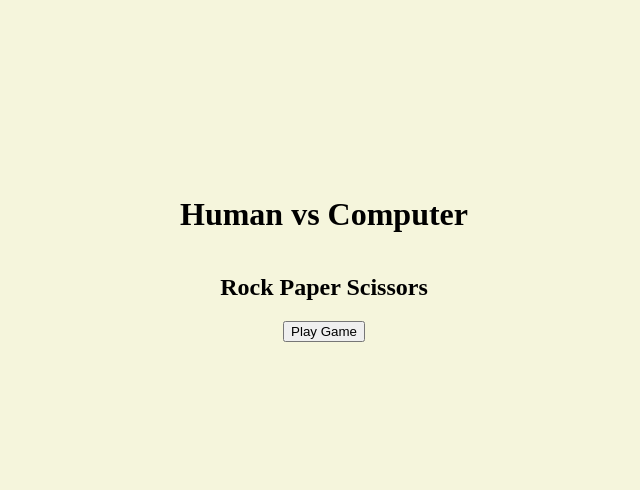
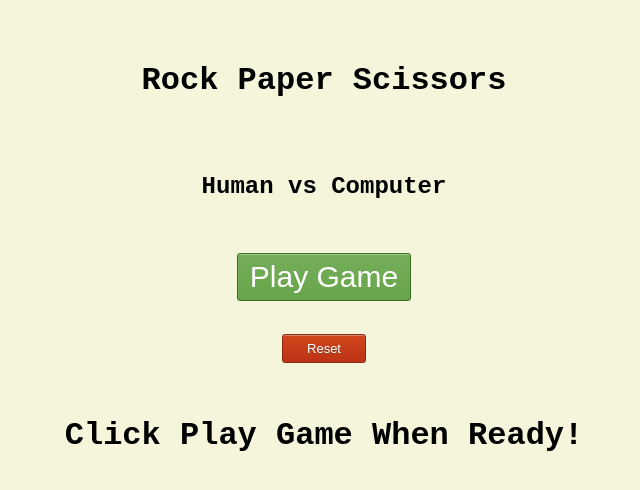
Before and after one commit to ranyeezy/RockPaperScissors, a plain HTML site: page index.html in a window 1280 px wide. Shown: the whole page, without its empty margins (316-956 px from the left). Drawn offline with Linux system fonts and the light colour scheme.

Commit message:
display updates instead of displaying alert also added reset button

```diff
--- a/game.css
+++ b/game.css
@@ -2,7 +2,54 @@ body{
     display: flex;
     flex-direction: column;
     min-height: 500px;
-    justify-content: center;
+    justify-content: space-evenly;
     align-items: center;
     background-color: beige;
+    font-family: 'Courier New', Courier, monospace;
 }
+.myButton {
+	box-shadow:inset 0px 1px 0px 0px #9acc85;
+	background:linear-gradient(to bottom, #74ad5a 5%, #68a54b 100%);
+    border-radius: 3px;
+	background-color:#74ad5a;
+	border:1px solid #3b6e22;
+	display:inline-block;
+	cursor:pointer;
+	color:#ffffff;
+	font-family:Arial;
+	font-size:30px;
+	padding:6px 12px;
+	text-decoration:none;
+}
+.myButton:hover {
+	background:linear-gradient(to bottom, #68a54b 5%, #74ad5a 100%);
+	background-color:#68a54b;
+}
+.myButton:active {
+	position:relative;
+	top:1px;
+}
+
+.myResultButton {
+	box-shadow:inset 0px 1px 0px 0px #cf866c;
+	background:linear-gradient(to bottom, #d0451b 5%, #bc3315 100%);
+	background-color:#d0451b;
+	border-radius:3px;
+	border:1px solid #942911;
+	display:inline-block;
+	cursor:pointer;
+	color:#ffffff;
+	font-family:Arial;
+	font-size:13px;
+	padding:6px 24px;
+	text-decoration:none;
+	text-shadow:0px 1px 0px #854629;
+}
+.myResultButton:hover {
+	background:linear-gradient(to bottom, #bc3315 5%, #d0451b 100%);
+	background-color:#bc3315;
+}
+.myResultButton:active {
+	position:relative;
+	top:1px;
+}
--- a/index.html
+++ b/index.html
@@ -8,9 +8,11 @@
     <link rel="stylesheet" href="game.css">
 </head>
 <body>
-    <h1>Human vs Computer</h1>
-    <h2>Rock Paper Scissors</h2>
-    <button onclick="playGame()">Play Game</button>
+    <h1>Rock Paper Scissors</h1>
+    <h2>Human vs Computer</h2>
+    <button class="myButton" onclick="playGame()">Play Game</button>
+    <button class="myResultButton" onclick="resetResult()">Reset</button>
+    <h1 class="result" data-game-results>Click Play Game When Ready!</h1>
     <script src="rps.js">
     </script>
 
--- a/rps.js
+++ b/rps.js
@@ -1,30 +1,26 @@
 let playerSelection = "action";
 let computerSelection = "action";
 const computerActions = ["rock", "paper", "scissors"];
+const resultDisplay = document.querySelector('[data-game-results]')
 
 function results(playerSelection, computerSelection){
 
     if(playerSelection === "rock" && computerSelection === "scissors") {
-        return alert("You win! Rock beats scissors")
+
+        resultDisplay.innerHTML = "You win! Rock beats scissors"
     }
     else if(playerSelection === "rock" && computerSelection === "paper") {
-        return alert("You lose! Paper beats rock")
-    }
+        resultDisplay.innerHTML = "Computer picked PAPER! You LOSE!"    }
     else if(playerSelection === "paper" && computerSelection === "scissors") {
-        return alert("You lose! Scissors beats paper")
-    }
+        resultDisplay.innerHTML = "Computer picked SCISSORS! You LOSE!"    }
     else if(playerSelection === "paper" && computerSelection === "rock") {
-        return alert("You Win! Paper beats rock")
-    }
+        resultDisplay.innerHTML = "Computer picked ROCK! You WIN!"    }
     else if(playerSelection === "scissors" && computerSelection === "rock") {
-        return alert("You lose! Rock beats scissors")
-    }
+        resultDisplay.innerHTML = "Computer picked ROCK! You LOSE!"    }
     else if(playerSelection === "scissors" && computerSelection === "paper") {
-        return alert("You win! Scissors beats paper")
-    }
+        resultDisplay.innerHTML = "Computer picked PAPER! You WIN!"    }
     else {
-        return alert("Tie")
-    }
+        resultDisplay.innerHTML = "TIE!"    }
 
 }
 
@@ -41,8 +37,12 @@ function pickAction(){
     return playerSelection;
 }
 
+function resetResult(){
+    resultDisplay.innerHTML = "Click Play Game When Ready!"
+}
 
 function playGame(){
+
 
     playerSelection = pickAction();
     if(playerSelection != "rock" || playerSelection === "paper" || playerSelection === "scissors"){
@@ -50,7 +50,6 @@ function playGame(){
     }
     else{
     computerSelection = computerAction();
-    alert("Computer picks " + computerSelection)
 
     results(playerSelection, computerSelection)
     }
```
